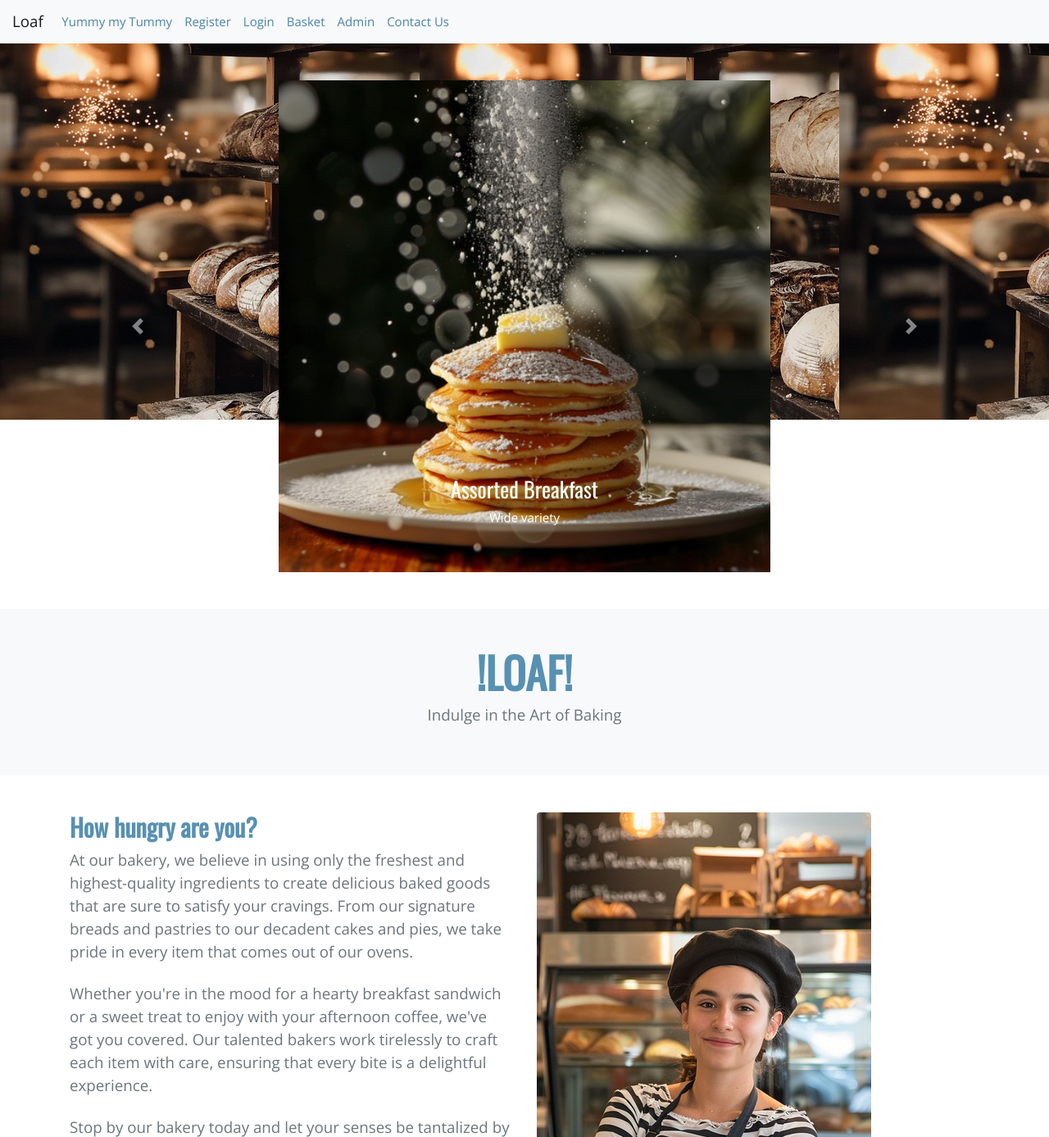
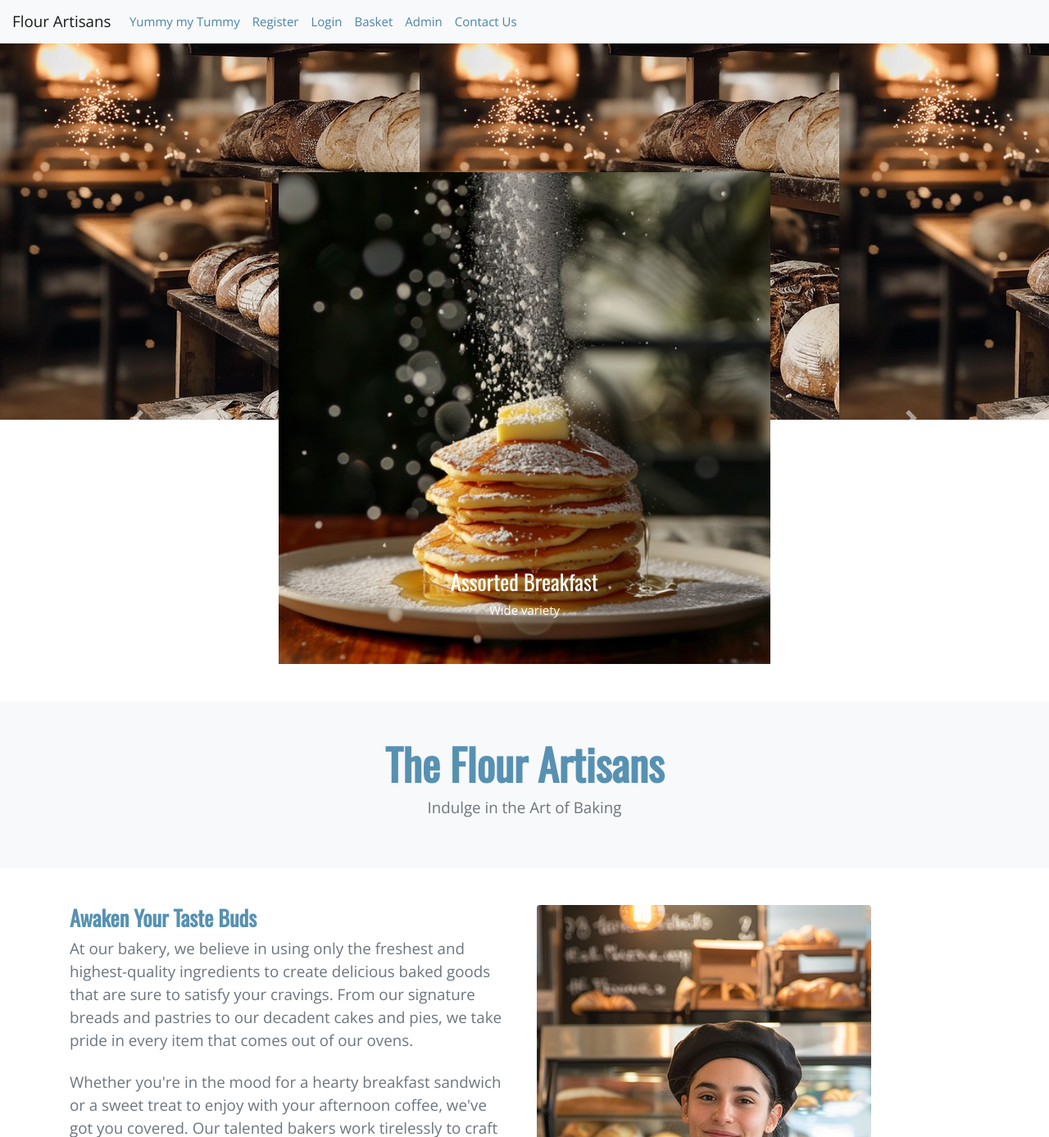
Before and after one commit to seysey01/FlourArtisansApp, a Flask app: page / in a window 1280 px wide. Shown: the top 1387 px of the page at 82% size. Run offline with Flask 3, Linux system fonts and the light colour scheme.

Commit message:
changed name from Loaf to Flour Artisans

```diff
--- a/templates/base.html
+++ b/templates/base.html
@@ -37,7 +37,7 @@
 </head>
 <body>
 <!--<nav class="navbar navbar-expand-lg navbar-light bg-light">-->
-<!--  <a class="navbar-brand" href="/static">Loaf</a>-->
+<!--  <a class="navbar-brand" href="/static">Flour Artisans</a>-->
 <!--  <button class="navbar-toggler" type="button" data-toggle="collapse" data-target="#navbarSupportedContent" aria-controls="navbarSupportedContent" aria-expanded="false" aria-label="Toggle navigation">-->
 <!--    <span class="navbar-toggler-icon"></span>-->
 <!--  </button>-->
@@ -90,8 +90,8 @@
 
 <!--UPDATED NAV -->
 <nav class="navbar navbar-expand-lg navbar-light bg-light">
-<!--    <a class="navbar-brand" href="/static">Loaf</a>-->
-<a class="navbar-brand" href="{{ url_for('main.home') }}">Loaf</a>
+<!--    <a class="navbar-brand" href="/static">Flour Artisans</a>-->
+<a class="navbar-brand" href="{{ url_for('main.home') }}">Flour Artisans</a>
   <button class="navbar-toggler" type="button" data-toggle="collapse" data-target="#navbarSupportedContent" aria-controls="navbarSupportedContent" aria-expanded="false" aria-label="Toggle navigation">
     <span class="navbar-toggler-icon"></span>
   </button>
@@ -158,7 +158,7 @@
 </body>
 
 <footer style="background-color: #FFFFFF" class="container-fluid bg-4 text-center">
-        <p style="font-size:x-large; font-family:didot;color: rgb(76, 132, 169);"> &copy; Loaf 2024  <a href="/home"></a></p>
+        <p style="font-size:x-large; font-family:didot;color: rgb(76, 132, 169);"> &copy; Flour Artisans 2024  <a href="/home"></a></p>
     <p style ="font-family:didot; font-size:medium"><a href="/yum">Yummy my Tummy</a></p>
     <p style ="font-family:didot; font-size:medium"><a href="/login">Membership</a></p>
     <p style ="font-family:didot; font-size:medium"><a href="/basket">Basket</a></p>
--- a/templates/home.html
+++ b/templates/home.html
@@ -2,6 +2,7 @@
 {% block title %}Home{% endblock %}
 
 {% block content %}
+<br><br><br><br><br>
 <body>
   <section class="py-5">
     <div class="container">
@@ -63,7 +64,7 @@
     <div class="container">
       <div class="row">
         <div class="col-md-6 mx-auto text-center">
-          <h1 class="display-4 font-weight-bold" style="color: rgb(87, 145, 178);">!LOAF!</h1>
+          <h1 class="display-4 font-weight-bold" style="color: rgb(87, 145, 178);">The Flour Artisans</h1>
           <p class="lead text-muted">Indulge in the Art of Baking</p>
         </div>
       </div>
@@ -74,7 +75,7 @@
     <div class="container">
       <div class="row">
         <div class="col-md-6">
-          <h2 class="font-weight-bold" style="color: rgb(87, 145, 178);">How hungry are you?</h2>
+          <h3 class="font-weight-bold" style="color: rgb(87, 145, 178);">Awaken Your Taste Buds</h3>
           <p class="lead text-muted mb-4">At our bakery, we believe in using only the freshest and highest-quality ingredients to create delicious baked goods that are sure to satisfy your cravings. From our signature breads and pastries to our decadent cakes and pies, we take pride in every item that comes out of our ovens.</p>
           <p class="lead text-muted mb-4">Whether you're in the mood for a hearty breakfast sandwich or a sweet treat to enjoy with your afternoon coffee, we've got you covered. Our talented bakers work tirelessly to craft each item with care, ensuring that every bite is a delightful experience.</p>
           <p class="lead text-muted mb-4">Stop by our bakery today and let your senses be tantalized by the aroma of freshly baked goods. We can't wait to share our passion for baking with you!</p>
```
